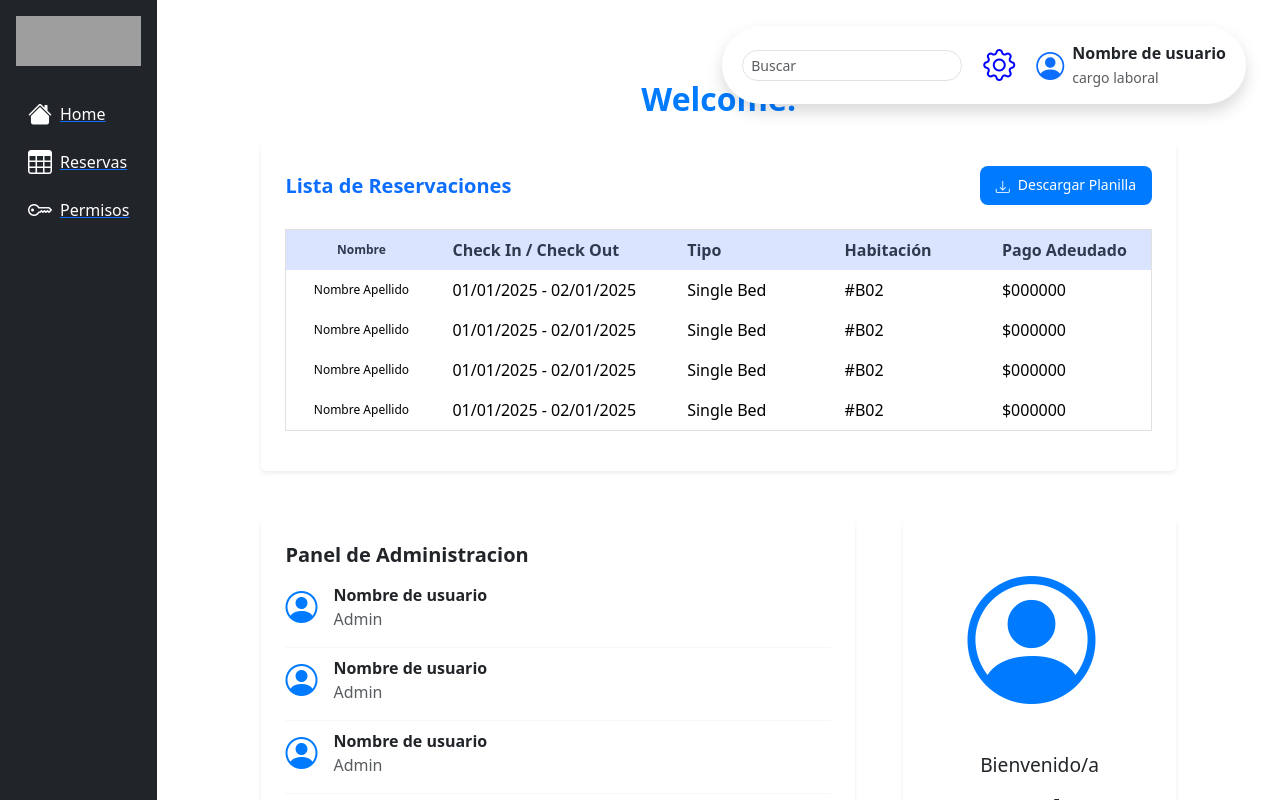
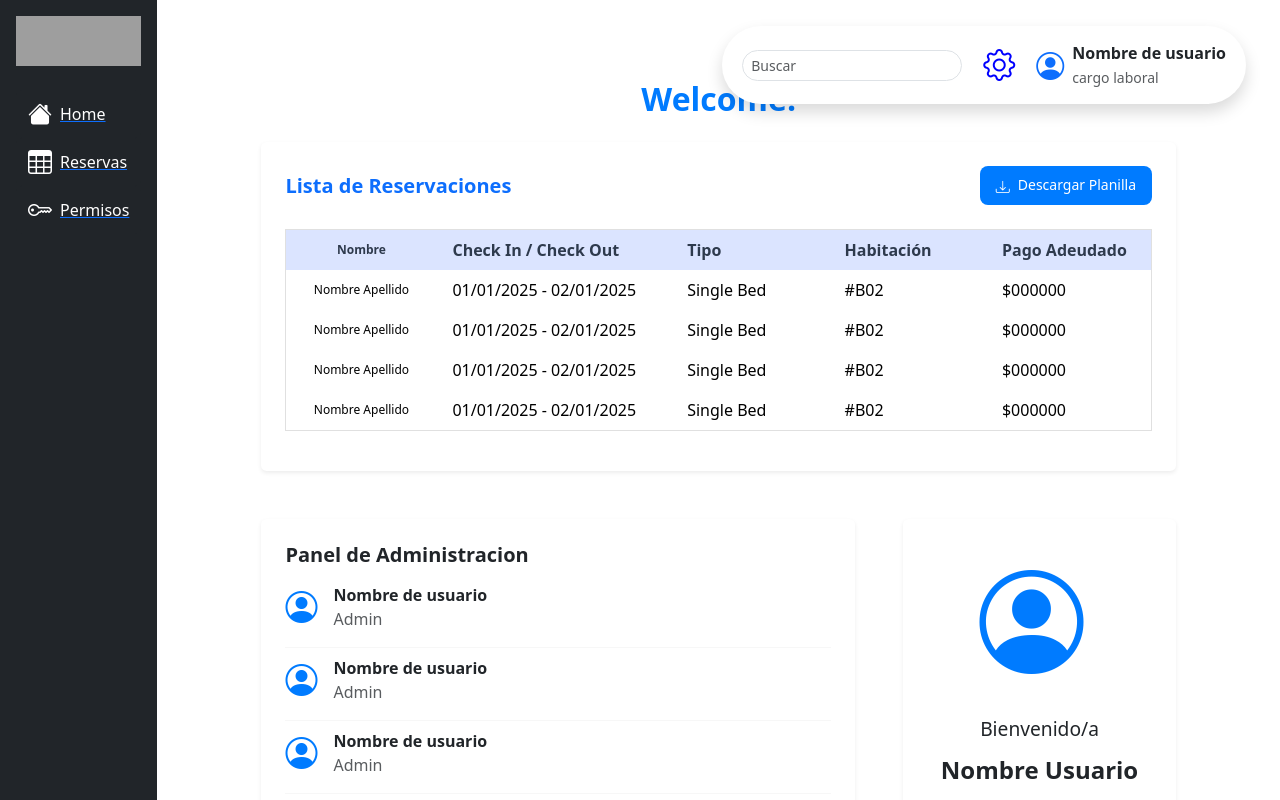
Before and after one commit to BenSLGeneration/pi-desarrollate-2.0, a React (Vite) app: page /dashboard in a window 1280 px wide. Built offline with nearby package versions, Linux system fonts and the light colour scheme; grey boxes are pictures that could not be loaded.

Commit message:
cambios dashboard

```diff
--- a/src/components/Sidebar/Sidebar.jsx
+++ b/src/components/Sidebar/Sidebar.jsx
@@ -19,6 +19,7 @@ const Sidebar = () => {
         src="https://www.chelenko.com/wp-content/uploads/2020/12/logo_CHELENKO-copy-White-Final-1536x1063.png"
         alt="logo chelenko"
         height="50"
+        weight="auto"
       />
       <ul className="nav flex-column">
         <li className="nav-item">
--- a/src/components/UserProfile/UserProfile.jsx
+++ b/src/components/UserProfile/UserProfile.jsx
@@ -3,14 +3,14 @@ import "../../views/Dashboard/Dashboard.css"
 const UserProfile = () => {
     return (
         <div className="container my-4">
-            <div className="card border-0 shadow-sm p-4">
+            <div className="card border-0 shadow-sm p-4" style={{ height: '387px'}}>
                 <div className="d-flex justify-content-center align-items-center mb-3">
-                    <i className="bi bi-person-circle me-3" style={{ fontSize: '8rem', color: '#007bff' }}></i>
+                    <i className="bi bi-person-circle me-3" style={{ fontSize: '6.5rem', color: '#007bff' }}></i>
                 </div>
                 <div className="text-center align-items-center">
-                    <p className="mb-2 fw-muted" style={{ fontSize: '1.2rem' }}>Bienvenido/a</p>
-                    <p className="mb-2 fw-bold" style={{ fontSize: '2rem'}}>Nombre Usuario</p>
-                    <p className="mb-2 fw-muted">Administrador</p>
+                    <p className="mb-2 fw-muted" id="welcomeMessage" style={{ fontSize: '1.2rem' }}>Bienvenido/a</p>
+                    <p className="mb-2 fw-bold" id="userName" style={{ fontSize: '1.5rem'}}>Nombre Usuario</p>
+                    <p className="mb-2 fw-muted" id="userRol">Administrador</p>
                 </div>
             </div>
         </div>
```
